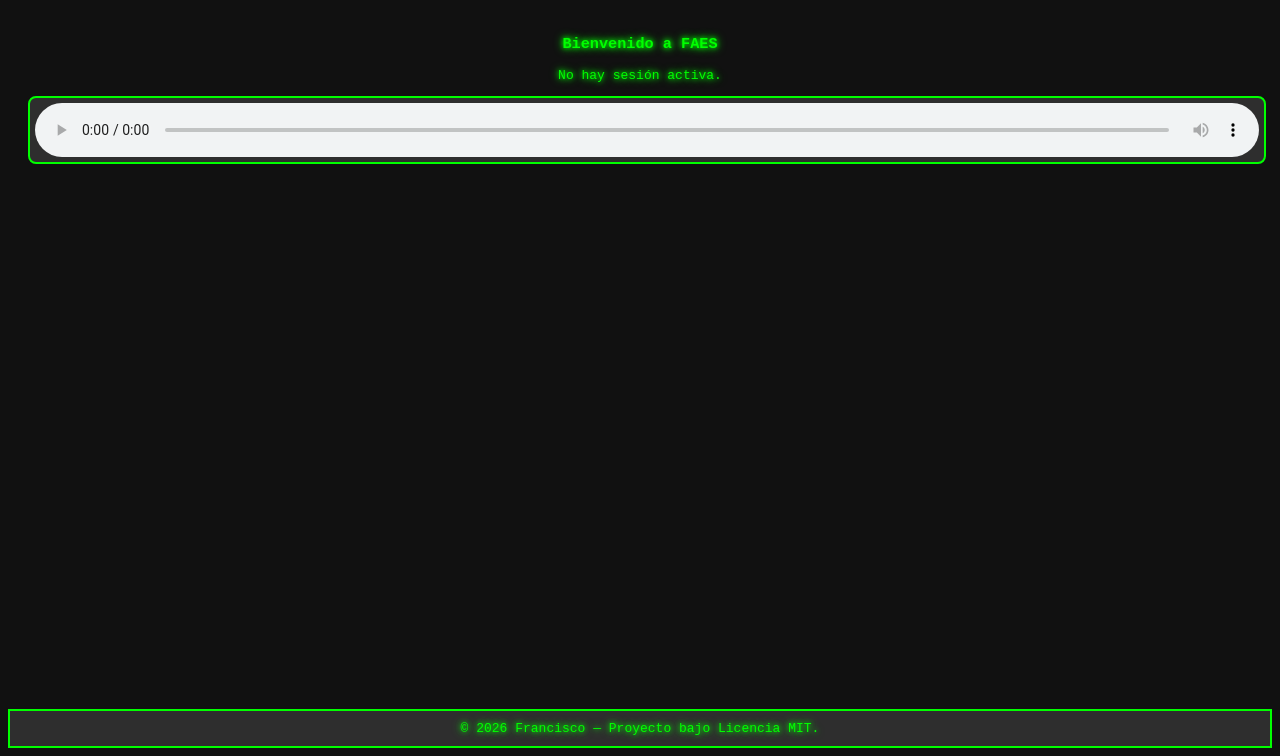
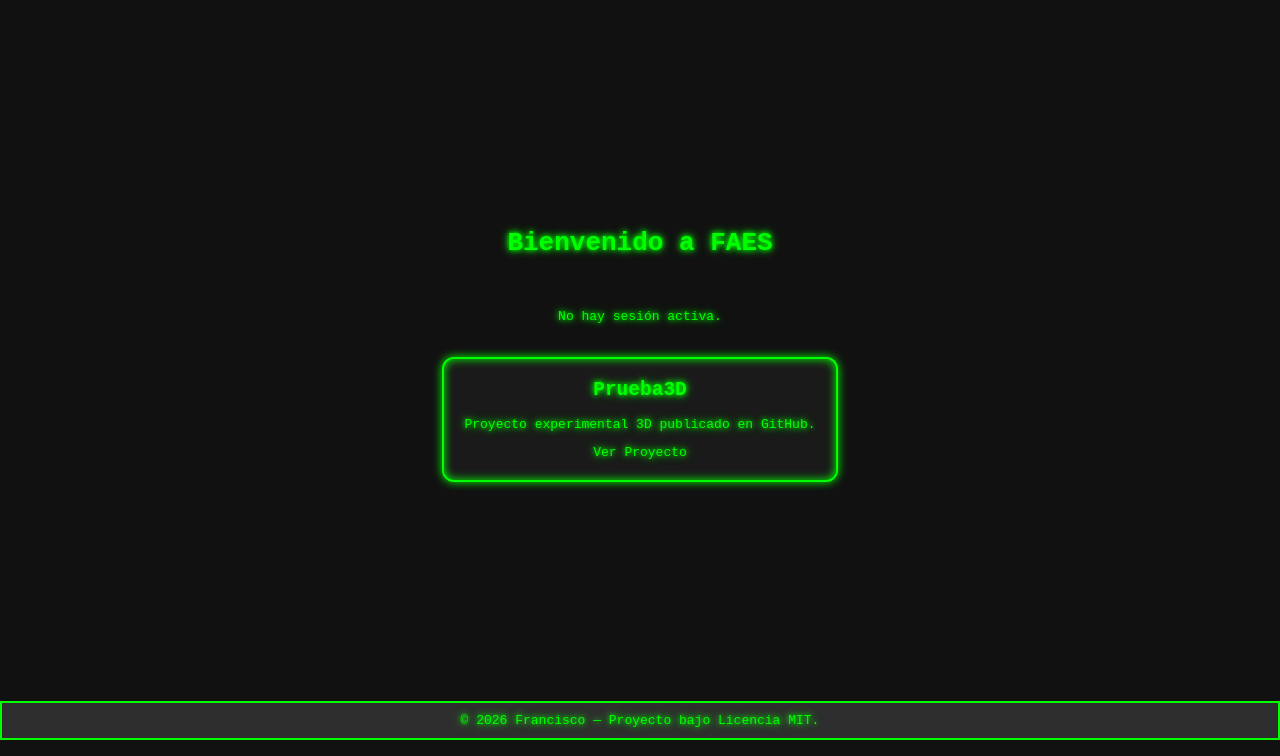
Before and after one commit to Jesusdio2/jesusdio2.github.io, a plain HTML site: page index.html in a window 1280 px wide. Shown: the part 60-816 px from the top of the page. Drawn offline with Linux system fonts and the light colour scheme; no server answers.

Commit message:
Refactor HTML structure and styling for clarity

```diff
--- a/index.html
+++ b/index.html
@@ -4,46 +4,75 @@
   <meta charset="UTF-8">
   <meta name="viewport" content="width=device-width, initial-scale=1.0">
   <title>FAES</title>
+
   <link rel="icon" href="res/icon.png">
 
   <!-- Material Web Components (Material 3) -->
   <script type="module" src="https://esm.run/@material/web/all"></script>
+
   <!-- Material Icons -->
   <link href="https://fonts.googleapis.com/icon?family=Material+Icons" rel="stylesheet">
 
-  <!-- Paleta personalizada Material 3 -->
   <style>
     :root {
-      --md-sys-color-primary: #00ff00;       /* verde neón */
-      --md-sys-color-on-primary: #111;       /* texto oscuro */
-      --md-sys-color-secondary: #00ffff;    /* cyan */
+      --md-sys-color-primary: #00ff00;
+      --md-sys-color-on-primary: #111;
+
+      --md-sys-color-secondary: #00ffff;
       --md-sys-color-on-secondary: #111;
-      --md-sys-color-background: #111;      /* gris oscuro */
-      --md-sys-color-surface: #2e2e2e;      /* gris oscuro más claro */
-      --md-sys-color-on-surface: #0f0;      /* texto verde */
+
+      --md-sys-color-background: #111;
+      --md-sys-color-surface: #2e2e2e;
+      --md-sys-color-on-surface: #0f0;
     }
 
     body {
       background-color: var(--md-sys-color-background);
       color: var(--md-sys-color-on-surface);
+
       font-family: monospace;
+
       display: flex;
       flex-direction: column;
+
       min-height: 100vh;
+
       text-align: center;
-      text-shadow: 0 0 5px #0f0, 0 0 10px #0f0;
+
+      text-shadow:
+        0 0 5px #0f0,
+        0 0 10px #0f0;
+
+      margin: 0;
     }
 
-    main { flex: 1; padding: 20px; }
+    main {
+      flex: 1;
+      padding: 20px;
 
-    header, footer {
+      display: flex;
+      flex-direction: column;
+      justify-content: center;
+      align-items: center;
+
+      gap: 20px;
+    }
+
+    header,
+    footer {
       background-color: var(--md-sys-color-surface);
+
       border: 2px solid var(--md-sys-color-primary);
+
       padding: 10px;
+
       display: flex;
       justify-content: center;
       align-items: center;
+
       gap: 15px;
+
+      flex-wrap: wrap;
     }
 
     footer p {
@@ -51,105 +80,250 @@
       color: var(--md-sys-color-primary);
     }
 
-    audio {
-      border: 2px solid var(--md-sys-color-primary);
-      background-color: var(--md-sys-color-surface);
-      border-radius: 8px;
-      padding: 5px;
-      width: 100%;
-    }
-
     #userIcon img {
       width: 32px;
       height: 32px;
+
       border-radius: 50%;
       border: 2px solid #0f0;
     }
+
+    .game-box {
+      border: 2px solid #0f0;
+      background: #1a1a1a;
+
+      padding: 20px;
+
+      border-radius: 12px;
+
+      box-shadow:
+        0 0 10px #0f0,
+        inset 0 0 10px #0f0;
+
+      max-width: 500px;
+    }
+
+    .game-box h2 {
+      margin-top: 0;
+    }
   </style>
 </head>
+
 <body>
+
   <!-- Barra superior -->
   <header>
-    <md-filled-tonal-button href="https://www.youtube.com/@FAESWSPVZ191" target="_blank">YouTube</md-filled-tonal-button>
-    <md-filled-tonal-button href="https://x.com/FAESWSPVZ191" target="_blank">X</md-filled-tonal-button>
-    <md-filled-button id="loginBtn">Login</md-filled-button>
-    <md-outlined-button id="logoutBtn">Logout</md-outlined-button>
+
+    <md-filled-tonal-button
+      href="https://www.youtube.com/@FAESWSPVZ191"
+      target="_blank">
+      YouTube
+    </md-filled-tonal-button>
+
+    <md-filled-tonal-button
+      href="https://x.com/FAESWSPVZ191"
+      target="_blank">
+      X
+    </md-filled-tonal-button>
+
+    <md-filled-button id="loginBtn">
+      Login
+    </md-filled-button>
+
+    <md-outlined-button id="logoutBtn">
+      Logout
+    </md-outlined-button>
+
     <!-- Icono de usuario -->
     <md-icon-button id="userIcon">
-      <span class="material-icons">account_circle</span>
+      <span class="material-icons">
+        account_circle
+      </span>
     </md-icon-button>
+
   </header>
 
   <!-- Contenido principal -->
   <main>
-    <h3 id="title">Bienvenido a FAES</h3>
-    <p id="userInfo">No hay sesión activa.</p>
-    <audio controls>
-      <source src="https://raw.githubusercontent.com/Jesusdio2/CultraOS/main/initramfs/usr/share/sounds/pixiedust.wav" type="audio/wav">
-      Tu navegador no soporta audio WAV.
-    </audio>
+
+    <h1 id="title">
+      Bienvenido a FAES
+    </h1>
+
+    <p id="userInfo">
+      No hay sesión activa.
+    </p>
+
+    <!-- Caja del juego -->
+    <div class="game-box">
+
+      <h2>
+        Prueba3D
+      </h2>
+
+      <p>
+        Proyecto experimental 3D publicado en GitHub.
+      </p>
+
+      <md-filled-button
+        href="https://github.com/FAES2/Prueba3D"
+        target="_blank">
+
+        Ver Proyecto
+
+      </md-filled-button>
+
+    </div>
+
   </main>
 
   <!-- Footer -->
   <footer>
-    <p>© 2026 Francisco — Proyecto bajo Licencia MIT.</p>
+    <p>
+      © 2026 Francisco — Proyecto bajo Licencia MIT.
+    </p>
   </footer>
 
-  <!-- Firebase con ES Modules -->
+  <!-- Firebase -->
   <script type="module">
-    import { initializeApp } from "https://www.gstatic.com/firebasejs/12.8.0/firebase-app.js";
-    import { getAnalytics } from "https://www.gstatic.com/firebasejs/12.8.0/firebase-analytics.js";
-    import { getAuth, GoogleAuthProvider, signInWithPopup, signOut, onAuthStateChanged }
-    from "https://www.gstatic.com/firebasejs/12.8.0/firebase-auth.js";
+
+    import {
+      initializeApp
+    } from "https://www.gstatic.com/firebasejs/12.8.0/firebase-app.js";
+
+    import {
+      getAnalytics
+    } from "https://www.gstatic.com/firebasejs/12.8.0/firebase-analytics.js";
+
+    import {
+      getAuth,
+      GoogleAuthProvider,
+      signInWithPopup,
+      signOut,
+      onAuthStateChanged
+    } from "https://www.gstatic.com/firebasejs/12.8.0/firebase-auth.js";
 
     const firebaseConfig = {
-      apiKey: "AIzaSyAOmXcJaujzmMwmHDIbCOUzTh-dlFQKdIA",
-      authDomain: "faes-page.firebaseapp.com",
-      projectId: "faes-page",
-      storageBucket: "faes-page.firebasestorage.app",
-      messagingSenderId: "880596540892",
-      appId: "1:880596540892:web:f606b56a7d341a0e514319",
-      measurementId: "G-PVR2V1FQ33"
+
+      apiKey:
+        "AIzaSyAOmXcJaujzmMwmHDIbCOUzTh-dlFQKdIA",
+
+      authDomain:
+        "faes-page.firebaseapp.com",
+
+      projectId:
+        "faes-page",
+
+      storageBucket:
+        "faes-page.firebasestorage.app",
+
+      messagingSenderId:
+        "880596540892",
+
+      appId:
+        "1:880596540892:web:f606b56a7d341a0e514319",
+
+      measurementId:
+        "G-PVR2V1FQ33"
     };
 
     const app = initializeApp(firebaseConfig);
+
     const analytics = getAnalytics(app);
+
     const auth = getAuth(app);
+
     const provider = new GoogleAuthProvider();
 
-    const loginBtn = document.getElementById("loginBtn");
-    const logoutBtn = document.getElementById("logoutBtn");
-    const userInfo = document.getElementById("userInfo");
-    const userIcon = document.getElementById("userIcon");
+    const loginBtn =
+      document.getElementById("loginBtn");
 
-    loginBtn.addEventListener("click", async () => {
+    const logoutBtn =
+      document.getElementById("logoutBtn");
+
+    const userInfo =
+      document.getElementById("userInfo");
+
+    const userIcon =
+      document.getElementById("userIcon");
+
+    loginBtn.addEventListener(
+      "click",
+      async () => {
+
         try {
-        const result = await signInWithPopup(auth, provider);
+
+          const result =
+            await signInWithPopup(auth, provider);
+
           const user = result.user;
-        const firstName = user.displayName ? user.displayName.split(" ")[0] : "";
-        userInfo.textContent = `Hola, ${firstName}`;
-        userIcon.innerHTML = `<img src="${user.photoURL || 'res/profile.png'}">`;
+
+          const firstName =
+            user.displayName
+              ? user.displayName.split(" ")[0]
+              : "";
+
+          userInfo.textContent =
+            `Hola, ${firstName}`;
+
+          userIcon.innerHTML =
+            `<img src="${user.photoURL || 'res/profile.png'}">`;
+
         } catch (error) {
+
           console.error(error);
+
         }
-    });
 
-    logoutBtn.addEventListener("click", async () => {
+      }
+    );
+
+    logoutBtn.addEventListener(
+      "click",
+      async () => {
+
         await signOut(auth);
-      userInfo.textContent = "Sesión cerrada.";
-      userIcon.innerHTML = `<span class="material-icons">account_circle</span>`;
-    });
 
-    onAuthStateChanged(auth, (user) => {
+        userInfo.textContent =
+          "Sesión cerrada.";
+
+        userIcon.innerHTML =
+          `<span class="material-icons">account_circle</span>`;
+
+      }
+    );
+
+    onAuthStateChanged(
+      auth,
+      (user) => {
+
         if (user) {
-        const firstName = user.displayName ? user.displayName.split(" ")[0] : "";
-        userInfo.textContent = `Conectado: ${firstName}`;
-        userIcon.innerHTML = `<img src="${user.photoURL || 'res/profile.png'}">`;
+
+          const firstName =
+            user.displayName
+              ? user.displayName.split(" ")[0]
+              : "";
+
+          userInfo.textContent =
+            `Conectado: ${firstName}`;
+
+          userIcon.innerHTML =
+            `<img src="${user.photoURL || 'res/profile.png'}">`;
+
         } else {
-        userInfo.textContent = "No hay sesión activa.";
-        userIcon.innerHTML = `<span class="material-icons">account_circle</span>`;
+
+          userInfo.textContent =
+            "No hay sesión activa.";
+
+          userIcon.innerHTML =
+            `<span class="material-icons">account_circle</span>`;
+
         }
-    });
+
+      }
+    );
+
   </script>
+
 </body>
 </html>
```
Lines whose indentation alone changed are shown as unchanged.
